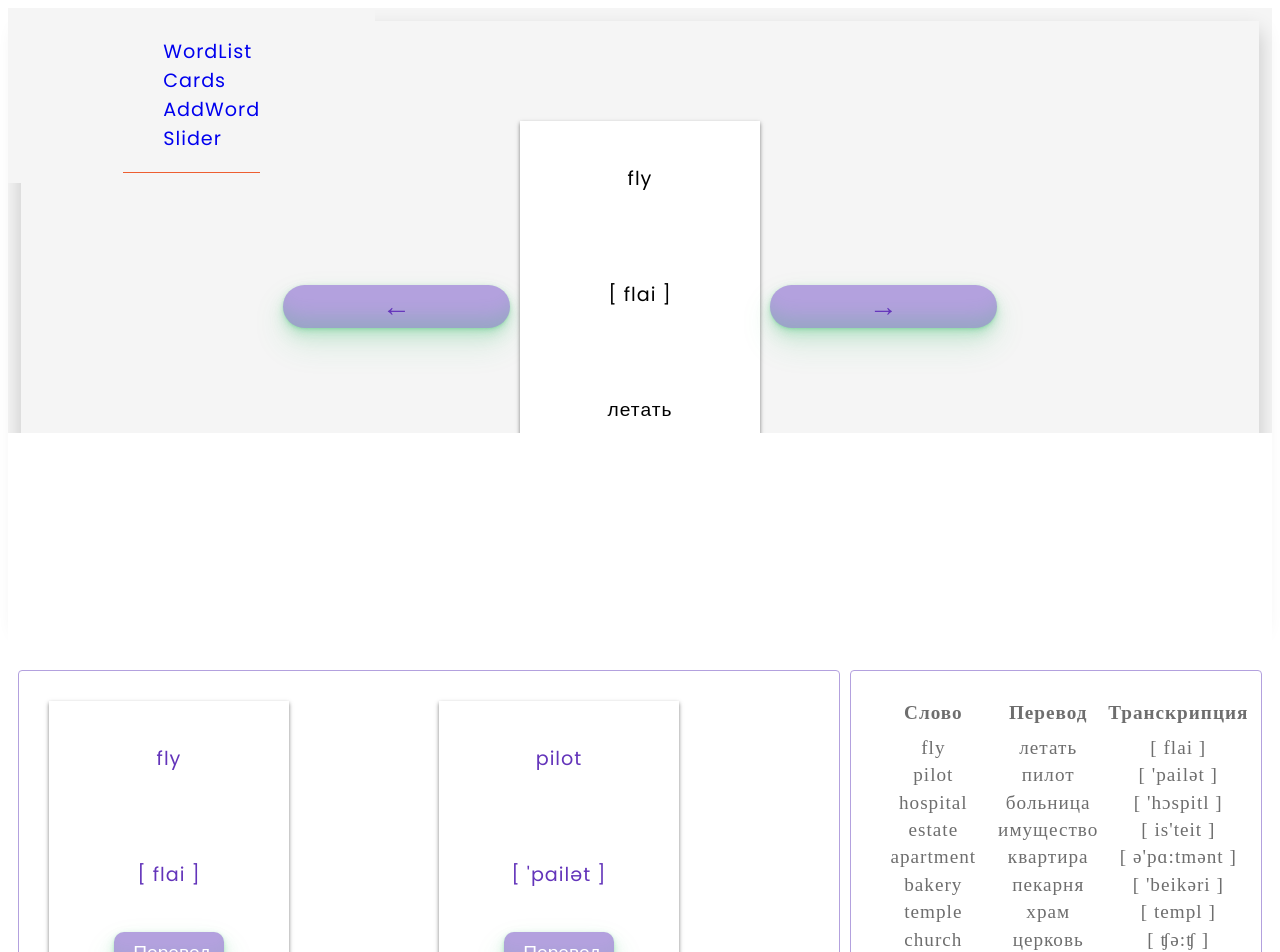
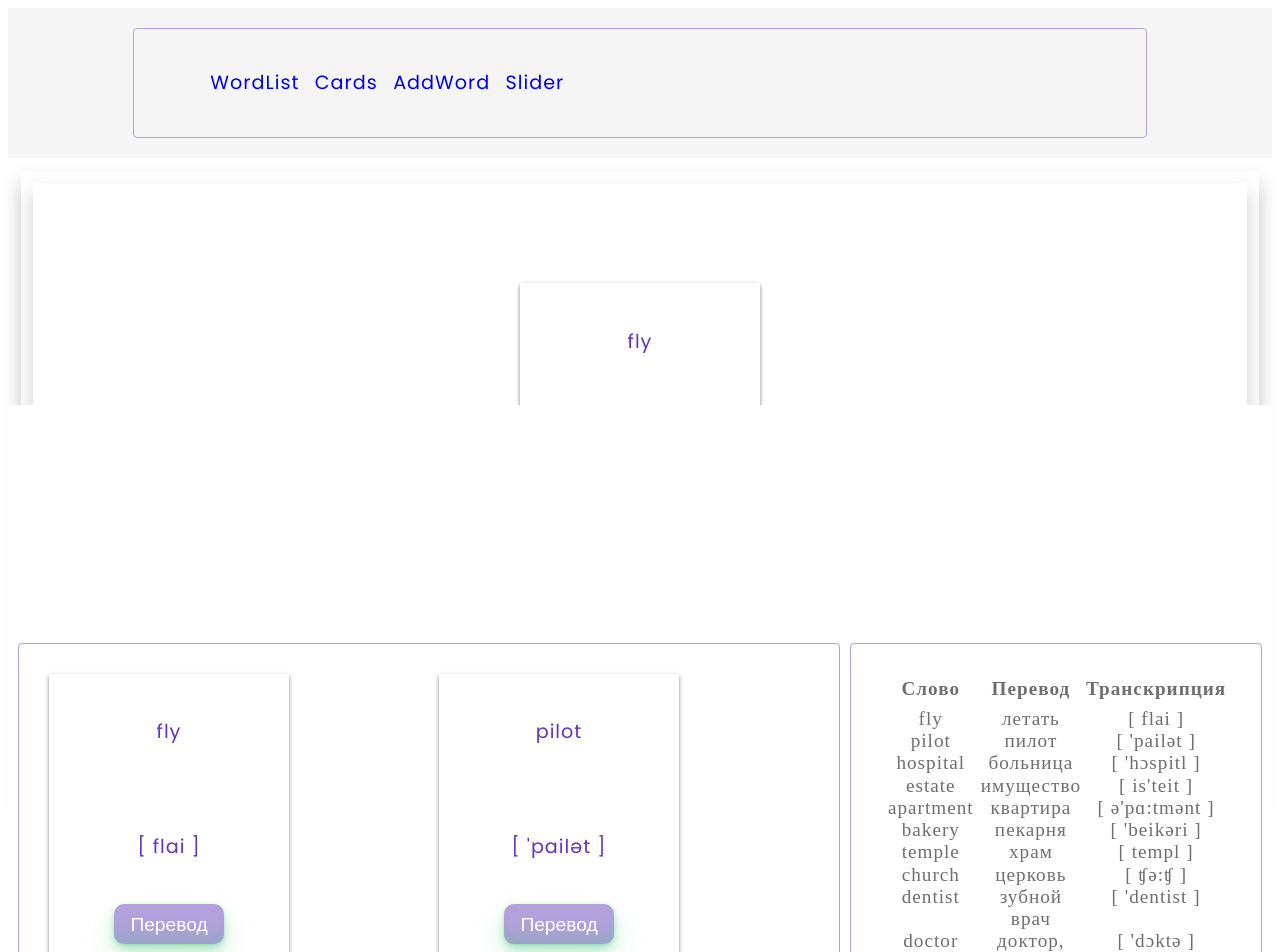
Before and after one commit to Oksanka848/LangCart, a React app in the folder langus/: page /Slider in a window 1280 px wide. Shown: the top 952 px of the page. Built offline with nearby package versions, Linux system fonts and the light colour scheme.

Commit message:
add header routs

```diff
--- a/langus/src/App.scss
+++ b/langus/src/App.scss
@@ -11,7 +11,7 @@
 
   header {
     grid-area: header;
-    background-color: rgb(245, 245, 245);
+
   }
 
   main {
@@ -25,8 +25,17 @@
     background-color: rgb(245, 245, 245);
   }
 
+  ul {
+    display: inline-flex;
+    align-items: flex-end;
+  }
   li {
     list-style: none;
+    margin-left: 5%;
+    display: inline-flex;
+    flex-direction: row;
+    align-items: flex-end;
+    justify-items: space-between;
   }
 
 }
--- /dev/null
+++ b/langus/src/components/AddWord/AddWordList.jsx
@@ -0,0 +1,14 @@
+import React from 'react';
+import words from '../diction.json';
+import AddWord from '../AddWord/AddWord';
+
+export default function AddWordList() {
+  return (
+    <>
+      {
+        words.map((word) =>
+          <AddWord key={word.id} en={word.en} ru={word.ru} tr={word.tr} />)
+      }
+    </>
+  )
+}
--- a/langus/src/components/AddWord/style.module.scss
+++ b/langus/src/components/AddWord/style.module.scss
@@ -3,7 +3,7 @@
 
 .listwrap {
   display: flex;
-
+ align-self: center;
   margin: 2%;
 }
 
@@ -36,7 +36,7 @@
 }
 
 .buttons {
-  display: grid;
+  display: flex;
   flex-direction: row;
   align-items: center;
   gap: 0.5em;
--- a/langus/src/components/Cards/style.module.scss
+++ b/langus/src/components/Cards/style.module.scss
@@ -17,6 +17,7 @@
   width: 240px;
   margin: 10px;
   overflow: hidden;
+  color: $dark-purple-color;
   box-shadow: 0px 2px 4px 0px rgba(0, 0, 0, 0.5);
   &:hover {
    // background-color: rgb(255, 255, 255);
--- a/langus/src/components/Header/Header.jsx
+++ b/langus/src/components/Header/Header.jsx
@@ -1,11 +1,13 @@
-import React from 'react';
+import React from 'react'
 import {
   BrowserRouter as Router,
+
   Routes,
   Route,
   Link
 } from "react-router-dom";
-import AddWord from '../AddWord/AddWord';
+import words from '../diction.json';
+import AddWordList from '../AddWord/AddWordList';
 import Cards from '../Cards/Cards';
 import style from './style.module.scss';
 import WordList from '../WordList/WordList';
@@ -14,13 +16,10 @@ import Slider from '../Slider/Slider';
 export default function Header() {
   return (
     <>
-
-
       <Router>
-
         <div className={style.header_container}>
           <div className={style.header_wrapp}>
-
+            <div className={style.header_section}>
               <nav>
                 <ul>
                   <li>
@@ -30,7 +29,7 @@ export default function Header() {
                     <Link to="/Cards">Cards</Link>
                   </li>
                   <li>
-              <Link to="/AddWord">AddWord</Link>
+                    <Link to="/AddWordList">AddWord</Link>
                   </li>
                   <li>
                     <Link to="/Slider">Slider</Link>
@@ -39,31 +38,25 @@ export default function Header() {
               </nav>
             </div>
           </div>
-
-
+        </div>
+        <div className={style.container_wrap}>
           <Routes>
-          <Route path="/Cards" element={<Cards />} />
+            <Route path="/Cards" element={
+              <div className={style.cardrow}>
+                {
+                  words.map((word) =>
+                    <Cards key={word.id} en={word.en} ru={word.ru} tr={word.tr}>
+                    </Cards>
+                  )
+                }
+              </div>
+            } />
             <Route path="/WordList" element={<WordList />} />
-          <Route path="/AddWord" element={<AddWord />} />
+            <Route path="/AddWordList" element={<AddWordList />} />
             <Route path="/Slider" element={<Slider />} />
           </Routes>
-
+        </div>
       </Router>
-
-
     </>
   );
 }
-
-/*function Home() {
-  return <h2>Home</h2>;
-}*/
-
-/*function Cards() {
-  return <h2>Cards</h2>;
-}*/
-
-/*function Users() {
-  return <h2>Users</h2>;
-}
-*/
--- a/langus/src/components/Header/style.module.scss
+++ b/langus/src/components/Header/style.module.scss
@@ -1,25 +1,12 @@
-
 @import "../style.scss";
-
-.header {
-    width: 100%;
-    display: flex;
-    align-items: first baseline;
-    justify-content: space-between;
-    color: $dark-purple-color;
-    padding: 0 15px;
-    background-color: rgb(245, 245, 245);
-}
 
 .header_container {
     padding: 0.5em 6em;
-
-
+    top: 0;
     z-index: 10;
     background-color: rgb(245, 245, 245);
-    position: fixed;
-
-  }
+    position: sticky;
+    }
 
 .header_wrapp {
     width: 100%;
@@ -27,7 +14,6 @@
     position: relative;
     flex-wrap: wrap;
     align-items: center;
-    border-bottom: 1px solid $dark-orange-color;
 }
 
 .header_section{
@@ -37,9 +23,22 @@
     display: flex;
     align-items: center;
     justify-content: space-between;
-    padding: 20px;
-    height: 100px;
+    padding: 2%;
     border: 1px solid $normal-purple-color;
     border-radius: 4px;
     color: $dark-orange-color;
+    color: rgb(99, 52, 186);
 }
+.container_wrap {
+    place-content: start center;
+    margin: 1%;
+    display: flex;
+    flex-direction: column;
+    box-shadow: 0 10px 20px rgba(0, 0, 0, 0.2);
+}
+
+.cardrow {
+    display: grid;
+    grid-template-columns: repeat(auto-fit, minmax(22%, 1fr));
+    grid-gap: 1rem;
+}
--- a/langus/src/components/Slider/style.module.scss
+++ b/langus/src/components/Slider/style.module.scss
@@ -9,6 +9,7 @@
   display: flex;
   flex-direction: column;
   box-shadow: 0 10px 20px rgba(0, 0, 0, 0.2);
+  color: $dark-purple-color;
 }
 
 .container_slider {
@@ -19,16 +20,19 @@
   align-self: center;
   display: flex;
   flex-direction: row;
+
 }
   button {
   display: flex;
+
+  align-items: center;
   background-color: $normal-purple-color;
   border-radius: 50px;
   box-shadow: rgba(44, 187, 99, .2) 0 -25px 18px -14px inset, rgba(44, 187, 99, .15) 0 1px 2px, rgba(44, 187, 99, .15) 0 2px 4px, rgba(44, 187, 99, .15) 0 4px 8px, rgba(44, 187, 99, .15) 0 8px 16px, rgba(44, 187, 99, .15) 0 16px 32px;
   color: $dark-purple-color;
   cursor: pointer;
   font-family: $font-family;
-  padding: 0.011% 8%;
+  padding: 0.011% 3%;
   text-align: center;
   text-decoration: none;
   transition: all 250ms;
--- a/langus/src/components/WordList/style.module.scss
+++ b/langus/src/components/WordList/style.module.scss
@@ -1,17 +1,17 @@
 @import "../style.scss";
+
 .container {
   display: flex;
   flex-direction: column;
-  width: 100%;
-  overflow: hidden;
-  margin-top: 1%;
+
+  margin: 2%;
   padding: 2%;
 }
 
 .listcontainer{
   display: grid;
   grid-template-columns: 1fr 1fr 1fr ;
-  gap: 2%;
+  gap: 0.1%;
   justify-content: center;
   padding: 0;
   column-gap: 5px;
@@ -26,4 +26,5 @@
   list-style: none;
   font-weight: 600;
   margin-bottom: 5%;
+  display: grid;
 }
```
Lines whose indentation alone changed are shown as unchanged.
